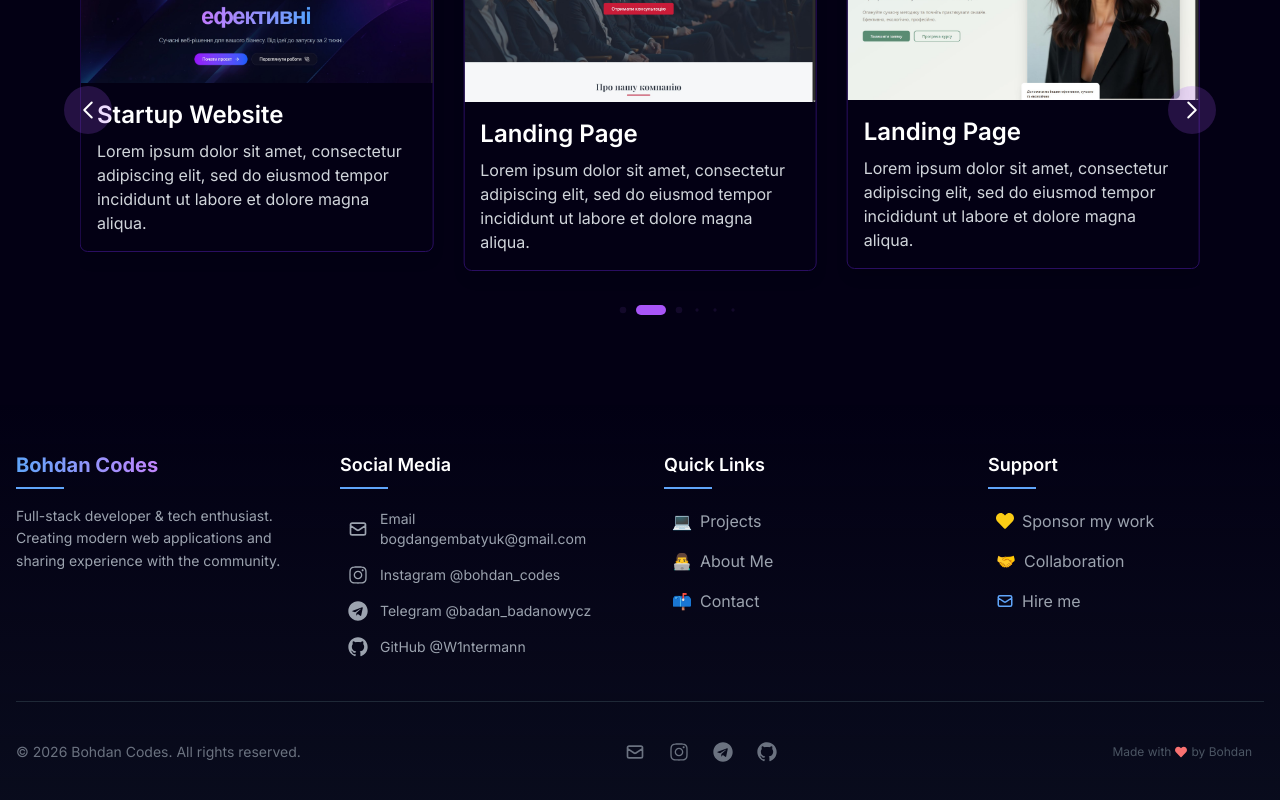
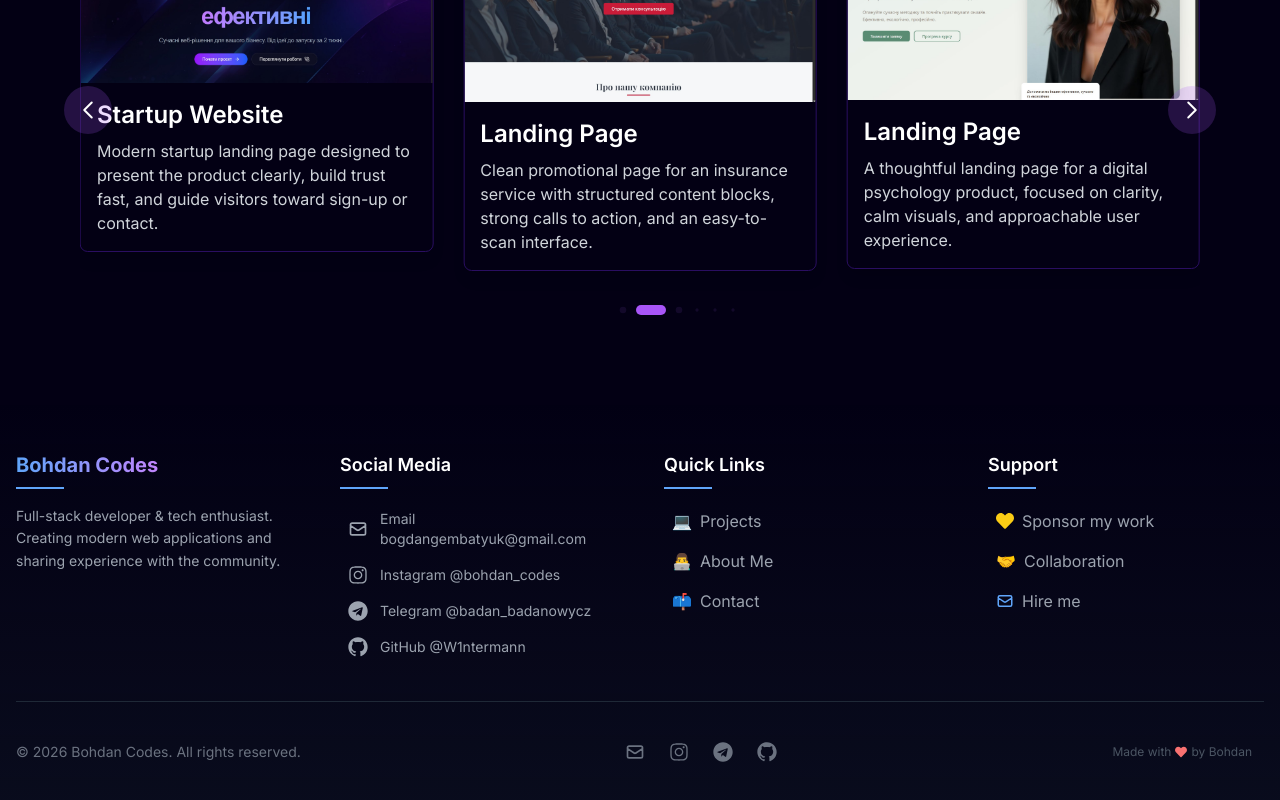
Before and after one commit to W1ntermann/portfolio-site-web, a Next.js app: page / in a window 1280 px wide. Shown: the part 2855-3655 px from the top of the page. Built offline with nearby package versions, Linux system fonts and the light colour scheme; a web font is replaced by a local one.

Commit message:
Fix-Description

```diff
--- a/components/main/Projects.tsx
+++ b/components/main/Projects.tsx
@@ -17,33 +17,33 @@ const Projects = () => {
         {
             src: "/metalmaster.jpg",
             title: "Armada Industries Website",
-            description: "Lorem ipsum dolor sit amet, consectetur adipiscing elit, sed do eiusmod tempor incididunt ut labore et dolore magna aliqua."
+            description: "Corporate website for an industrial brand with a strong visual identity, clear service structure, and a conversion-focused layout."
         },
         {
             src: "/lemoners.jpg",
             title: "Startup Website",
-            description: "Lorem ipsum dolor sit amet, consectetur adipiscing elit, sed do eiusmod tempor incididunt ut labore et dolore magna aliqua."
+            description: "Modern startup landing page designed to present the product clearly, build trust fast, and guide visitors toward sign-up or contact."
         },
         {
             src: "/insurance.jpg",
             title: "Landing Page",
-            description: "Lorem ipsum dolor sit amet, consectetur adipiscing elit, sed do eiusmod tempor incididunt ut labore et dolore magna aliqua."
+            description: "Clean promotional page for an insurance service with structured content blocks, strong calls to action, and an easy-to-scan interface."
         },
 
         {
             src: "/digital-psychplogy.jpg",
             title: "Landing Page",
-            description: "Lorem ipsum dolor sit amet, consectetur adipiscing elit, sed do eiusmod tempor incididunt ut labore et dolore magna aliqua."
+            description: "A thoughtful landing page for a digital psychology product, focused on clarity, calm visuals, and approachable user experience."
         },
         {
             src: "/cottage-airy.jpg",
             title: "Cottage Rental Website",
-            description: "Lorem ipsum dolor sit amet, consectetur adipiscing elit, sed do eiusmod tempor incididunt ut labore et dolore magna aliqua."
+            description: "Booking-oriented website for a cottage rental business featuring inviting presentation, property highlights, and a relaxed travel aesthetic."
         },
         {
             src: "/shanti-site.jpg",
             title: "Fintech Website",
-            description: "Lorem ipsum dolor sit amet, consectetur adipiscing elit, sed do eiusmod tempor incididunt ut labore et dolore magna aliqua."
+            description: "Fintech product website built to communicate reliability, simplify complex information, and support confident decision-making."
         },
     ];
 
--- a/package.json
+++ b/package.json
@@ -14,7 +14,7 @@
     "react": "^18",
     "react-dom": "^18",
     "react-icons": "^4.12.0",
-    "swiper": "^12.1.2"
+    "swiper": "^12.1.3"
   },
   "devDependencies": {
     "@react-three/drei": "^9.90.0",
--- /dev/null
+++ b/swiper.d.ts
@@ -0,0 +1,2 @@
+declare module "swiper/css";
+declare module "swiper/css/*";
--- a/tsconfig.json
+++ b/tsconfig.json
@@ -1,5 +1,6 @@
 {
   "compilerOptions": {
+    "ignoreDeprecations": "6.0",
     "target": "es5",
     "lib": ["dom", "dom.iterable", "esnext"],
     "allowJs": true,
```
Also changed, not shown: 1 other file (tests, documents, lock files or other folders).
